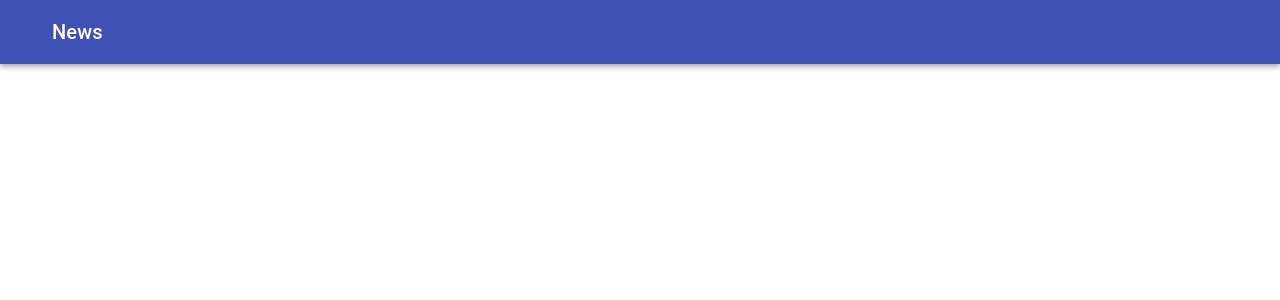
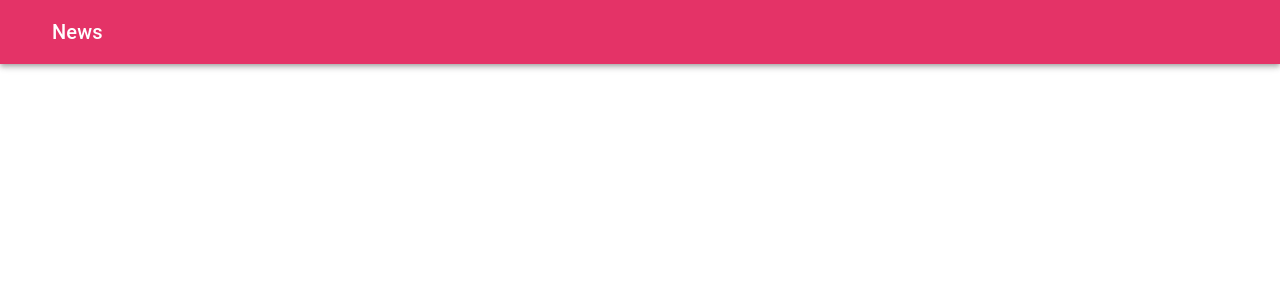
Before and after one commit to ClaraMeirelles/HackatonProvi-Ong-AdoteJa, a React (Create React App) app in the folder Front/adoteja/: page / in a window 1280 px wide. Shown: the top 300 px of the page. Built offline with nearby package versions, Linux system fonts and the light colour scheme.

Commit message:
criação constante de cores e theme

```diff
--- a/Front/adoteja/src/App.js
+++ b/Front/adoteja/src/App.js
@@ -1,8 +1,10 @@
+import { ThemeProvider } from '@material-ui/styles';
+import { theme } from './Constants/theme';
 import { Router } from './Routes/Router'
 export default function App() {
   return (
-    < >
+    <ThemeProvider theme={theme} >
       <Router />
-    </>
+    </ThemeProvider>
   );
 }
--- /dev/null
+++ b/Front/adoteja/src/Constants/colors.js
@@ -0,0 +1,6 @@
+export const primaryColor = '#E43367'
+export const secondaryColor = '#05C4F5'
+export const tercearyColor = '#F57B08'
+export const neutralGray = '#434343'
+export const black = '#FFFFFF'
+// export const white = '#F57B08'
--- /dev/null
+++ b/Front/adoteja/src/Constants/theme.js
@@ -0,0 +1,18 @@
+import React from 'react';
+import { createTheme } from '@material-ui/core/styles';
+import Button from '@material-ui/core/Button';
+import { black, primaryColor, secondaryColor } from './colors';
+
+export const theme = createTheme({
+  palette: {
+    primary: {
+      main: primaryColor,
+    },
+    secondary: {
+      main: secondaryColor,
+    },
+    text: {
+        primary: black,
+    }
+  },
+});
```
